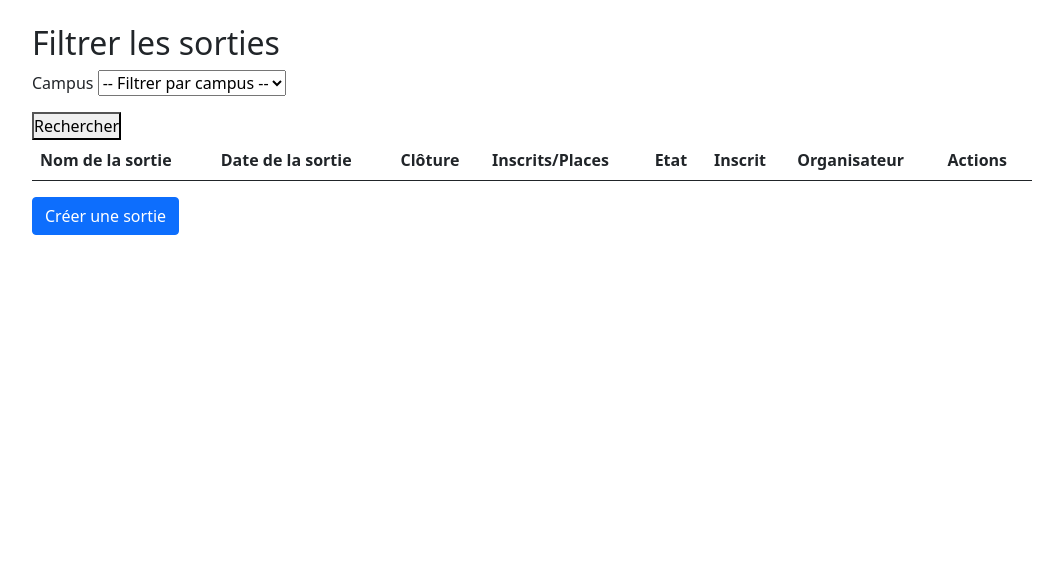
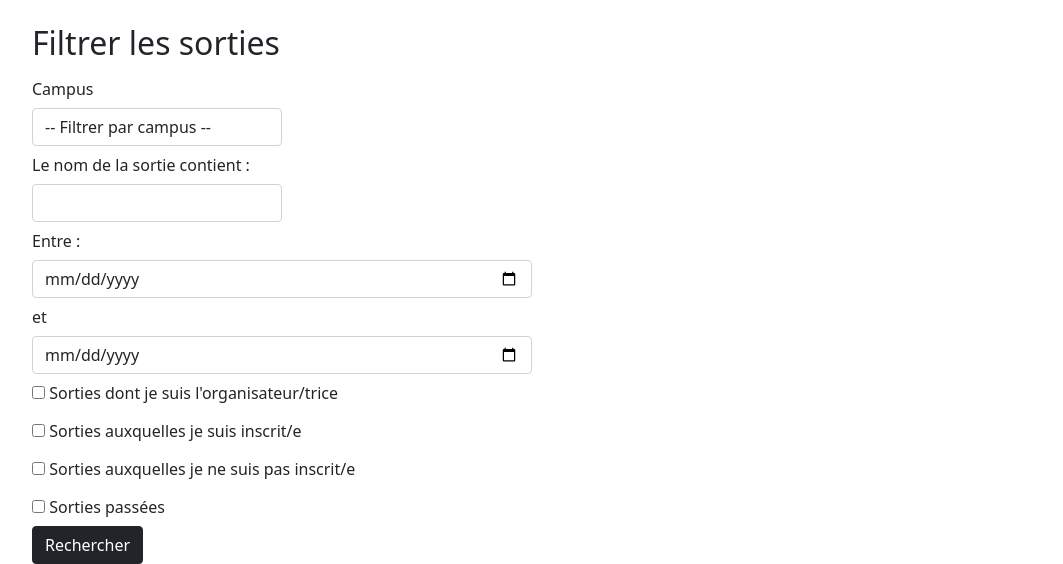
Before and after one commit to RobinHillmeyer/Sortir.com, a Symfony app: template templates/trip/list.html.twig in a window 1280 px wide. Shown: the part 100-664 px from the top of the page, without its empty margins (108-1171 px from the left). Run offline with Twig, Linux system fonts and the light colour scheme; the template is opened without the code that fills it, so the values that code supplies are empty; some libraries are stand-ins or nearby versions.

Commit message:
add filter form

```diff
--- a/templates/trip/list.html.twig
+++ b/templates/trip/list.html.twig
@@ -4,21 +4,49 @@
     <h2>Filtrer les sorties</h2>
 
 
-    <div class="trip-filter">
 
-        <form action="">
-            <p>
-                <label for="campus-select">Campus</label>
-                <select id="campus-select">
+
+    <form action="">
+        <div>
+            <div class="col-md-3">
+                <label for="campus-select" class="col-form-label">Campus</label>
+                <select id="campus-select" class="form-control">
                     <option value="">-- Filtrer par campus --</option>
                     {% for campus in campus %}
                         <option value="{{ campus.name }}">{{ campus.name }}</option>
                     {% endfor %}
                 </select>
-            </p>
-            <button type="submit">Rechercher</button>
-        </form>
-    </div>
+            </div>
+            <div class="col-md-3">
+                <label for="trip-search" class="col-form-label">Le nom de la sortie contient : </label>
+                <input type="search" id="trip-search" class="form-control">
+            </div>
+            <div class="col-md-6">
+                <label for="start" class="col-form-label">Entre : </label>
+                <input type="date" id="start" name="trip-start" value="{{ "now" }}" min="{{ "now" }}" class="form-control">
+                <label for="end" class="col-form-label">et</label>
+                <input type="date" id="end" name="trip-end" class="form-control">
+            </div>
+            <div class="col-md-12">
+                <input type="checkbox" name="provider" id="provider">
+                <label for="provider" class="col-form-label">Sorties dont je suis l'organisateur/trice</label>
+            </div>
+            <div class="col-md-12">
+                <input type="checkbox" name="subscribe" id="subscribe">
+                <label for="subscribe" class="col-form-label">Sorties auxquelles je suis inscrit/e</label>
+            </div>
+            <div class="col-md-12">
+                <input type="checkbox" name="not-subscribe" id="not-subscribe">
+                <label for="not-subscribe" class="col-form-label">Sorties auxquelles je ne suis pas inscrit/e</label>
+            </div>
+            <div class="col-md-12">
+                <input type="checkbox" name="passed-trip" id="passed-trip">
+                <label for="passed-trip" class="col-form-label">Sorties passées</label>
+            </div>
+            <button type="submit" class="btn btn-dark">Rechercher</button>
+        </div>
+    </form>
+
 
     <table class="table table-striped table-hover">
         <thead>
```
